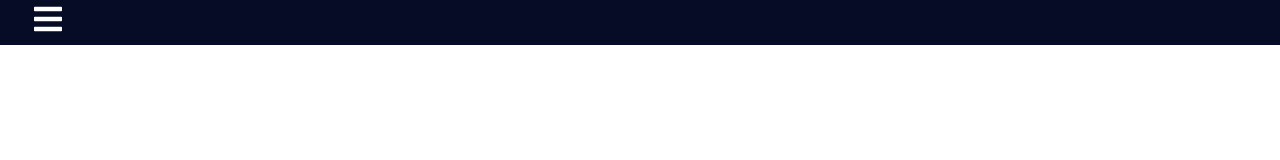
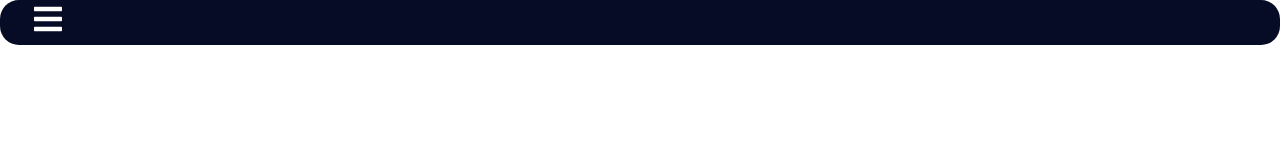
Before and after one commit to edizzk/sunkes, a React (Create React App) app: page / in a window 1280 px wide. Shown: the top 160 px of the page. Built offline with nearby package versions, Linux system fonts and the light colour scheme.

Commit message:
give border radius to main screen

```diff
--- a/src/components/DrawerBar.css
+++ b/src/components/DrawerBar.css
@@ -1,4 +1,5 @@
 .drawerbar {
+  border-radius: 19px;
   background-color: #060b26;
   height: 45px;
   display: flex;
--- a/src/index.css
+++ b/src/index.css
@@ -1,6 +1,6 @@
 body {
   margin: 0;
-  border-radius: 50px;
+  background-color: transparent;
   font-family: -apple-system, BlinkMacSystemFont, 'Segoe UI', 'Roboto', 'Oxygen',
     'Ubuntu', 'Cantarell', 'Fira Sans', 'Droid Sans', 'Helvetica Neue',
     sans-serif;
@@ -8,6 +8,13 @@ body {
   -moz-osx-font-smoothing: grayscale;
 }
 
+.App {
+  width: 800;
+  height: 600;
+  background-color: white;
+  border-radius: 20px;
+}
+
 code {
   font-family: source-code-pro, Menlo, Monaco, Consolas, 'Courier New',
     monospace;
```
Lines whose indentation alone changed are shown as unchanged.
